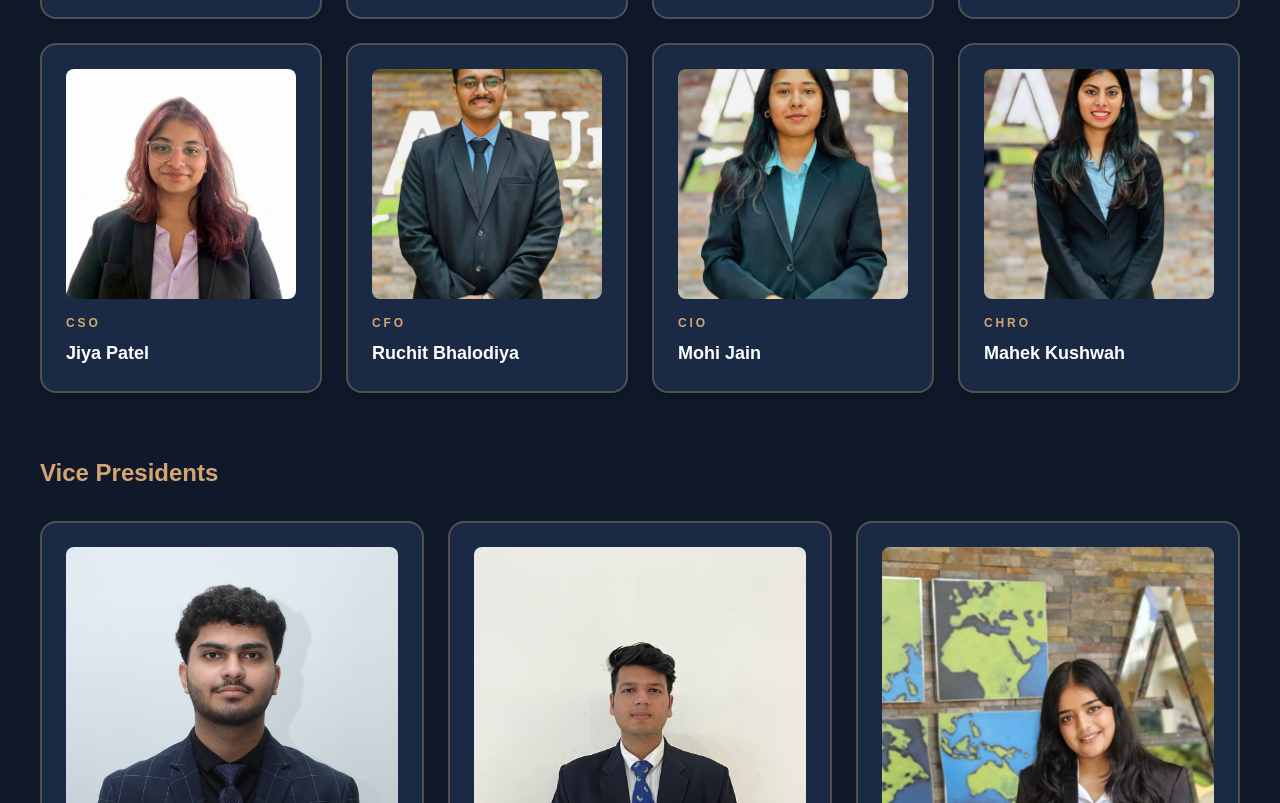
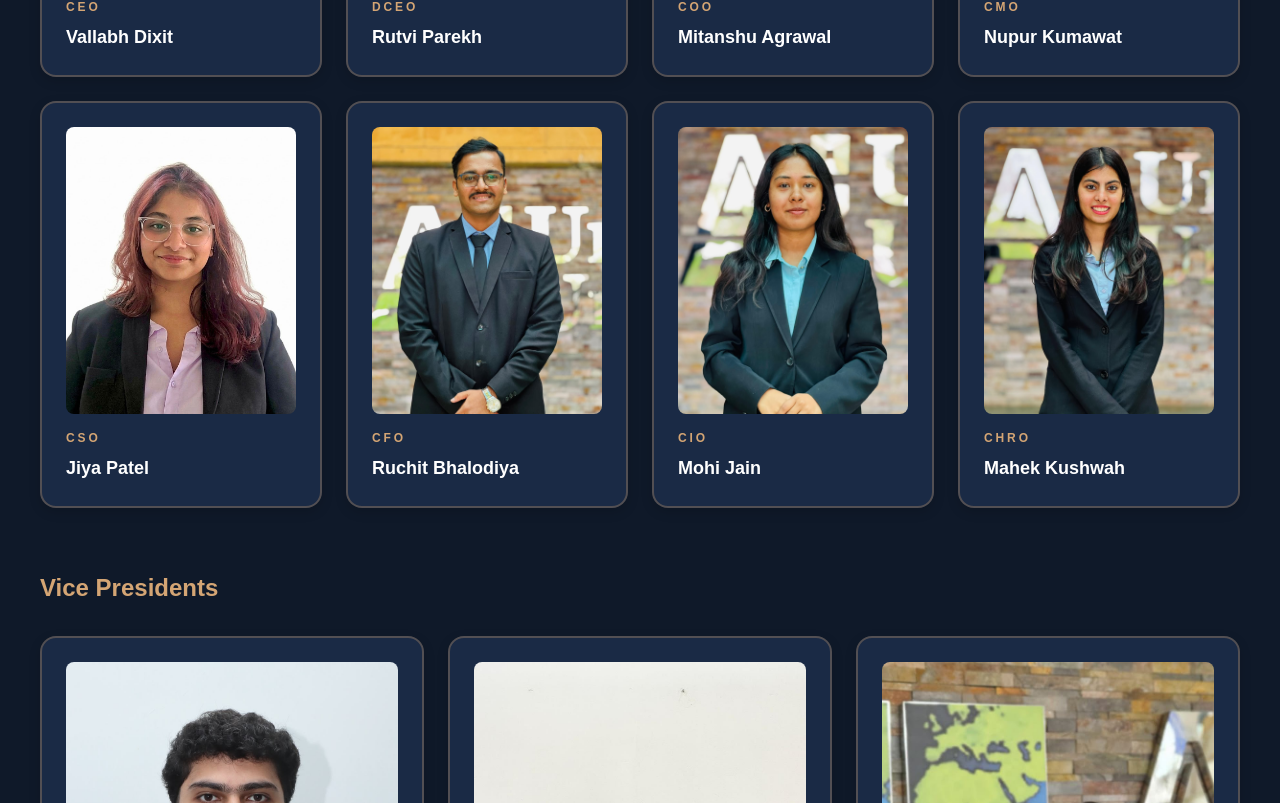
Before and after one commit to Rudrakshgupta22/ElCWEB, a React (Vite) app: page / in a window 1280 px wide. Shown: the part 6137-6940 px from the top of the page. Built offline with nearby package versions, Linux system fonts and the light colour scheme; the HTML template or start-up script is replaced by a standard one.

Commit message:
Picture alignment

```diff
--- a/src/components/Departments.jsx
+++ b/src/components/Departments.jsx
@@ -55,7 +55,7 @@ const departments = [
       'Delivers end-to-end execution, process governance, event logistics, and quality delivery for all ELC initiatives.',
     cSuite: ['Mitanshu Agrawal'],
     vp: 'Krishna Wagh',
-    leads: ['Logistics Lead', 'Delivery Lead', 'Compliance Lead']
+    leads: ['Yash Pardesi (Team Leader)', 'Aditya Kundaliya', 'Aditya Pandey','Sapna','Anvesha']
   },
 {
     icon: '.',
--- a/src/components/TeamRoster.jsx
+++ b/src/components/TeamRoster.jsx
@@ -5,65 +5,174 @@ function TeamRoster() {
 
   const team = {
     executives: [
-      { role: 'CEO', name: 'Vallabh Dixit', phone: '6380324734', email: 'vallabh.dixit@universalai.in', image: '/images/C-suites/vallabh.jpeg' },
-      { role: 'DCEO', name: 'Rutvi Parekh', phone: '9909076100', email: 'Rutvi.Parekh@universalai.in', image: '/images/C-suites/rutvi.jpeg' },
-      { role: 'COO', name: 'Mitanshu Agrawal', phone: '7300411055', email: 'Mitanshu.Agrawal@universalai.in', image: '/images/C-suites/mitanshu.jpeg' },
-      { role: 'CMO', name: 'Nupur Kumawat', phone: '6378372542', email: 'nupurkumawat@universalai.in', image: '/images/C-suites/nupur.jpeg' },
-      { role: 'CSO', name: 'Jiya Patel', phone: '7045229068', email: 'jiya.patel@universalai.in', image: '/images/C-suites/jiya.jpeg' },
-      { role: 'CFO', name: 'Ruchit Bhalodiya', phone: '9979350653', email: 'Ruchit.Bhalodiya@universalai.in', image: '/images/C-suites/ruchit.jpeg' },
-      { role: 'CIO', name: 'Mohi Jain', phone: '7470417010', email: 'Mohi.jain@universalai.in', image: '/images/C-suites/mohi.jpeg' },
-      { role: 'CHRO', name: 'Mahek Kushwah', phone: '8815352210', email: 'Mahek.kushwah@universalai.in', image: '/images/C-suites/mehek.jpeg' }
+      {
+        role: 'CEO',
+        name: 'Vallabh Dixit',
+        phone: '6380324734',
+        email: 'vallabh.dixit@universalai.in',
+        image: '/images/C-suites/vallabh.jpeg',
+        objectPosition: '50% 8%',
+      },
+      {
+        role: 'DCEO',
+        name: 'Rutvi Parekh',
+        phone: '9909076100',
+        email: 'Rutvi.Parekh@universalai.in',
+        image: '/images/C-suites/rutvi.jpeg',
+        objectPosition: '50% 8%',
+      },
+      {
+        role: 'COO',
+        name: 'Mitanshu Agrawal',
+        phone: '7300411055',
+        email: 'Mitanshu.Agrawal@universalai.in',
+        image: '/images/C-suites/mitanshu.jpeg',
+      },
+      {
+        role: 'CMO',
+        name: 'Nupur Kumawat',
+        phone: '6378372542',
+        email: 'nupurkumawat@universalai.in',
+        image: '/images/C-suites/nupur.jpeg',
+        objectPosition: '50% 6%',
+      },
+      {
+        role: 'CSO',
+        name: 'Jiya Patel',
+        phone: '7045229068',
+        email: 'jiya.patel@universalai.in',
+        image: '/images/C-suites/jiya.jpeg',
+      },
+      {
+        role: 'CFO',
+        name: 'Ruchit Bhalodiya',
+        phone: '9979350653',
+        email: 'Ruchit.Bhalodiya@universalai.in',
+        image: '/images/C-suites/ruchit.jpeg',
+        objectPosition: '50% 6%',
+      },
+      {
+        role: 'CIO',
+        name: 'Mohi Jain',
+        phone: '7470417010',
+        email: 'Mohi.jain@universalai.in',
+        image: '/images/C-suites/mohi.jpeg',
+        objectPosition: '50% 8%',
+      },
+      {
+        role: 'CHRO',
+        name: 'Mahek Kushwah',
+        phone: '8815352210',
+        email: 'Mahek.kushwah@universalai.in',
+        image: '/images/C-suites/mehek.jpeg',
+        objectPosition: '50% 5%',
+      },
     ],
+
     vicePresidents: [
-      { role: 'VP Marketing', name: 'Yash Sharma',image: '/images/VP/yash2.jpeg' },
-      { role: 'VP Operations', name: 'Krishna Wagh',image: '/images/VP/krishna.jpeg' },
-      { role: 'VP Sales', name: 'Pal Jain',image: '/images/VP/PAL.jpeg' },
-      { role: 'VP Finance', name: 'Luvkishan Agrawal',image: '/images/VP/luv.jpeg' },
-      { role: 'VP Innovation', name: 'Rudransh Choudhary',image: '/images/VP/rudransh.jpeg' },
-      { role: 'VP HR', name: 'Anchal Pandey',image: '/images/VP/anchal.jpeg' },
-    ]
+      {
+        role: 'VP Marketing',
+        name: 'Yash Sharma',
+        image: '/images/VP/yash2.jpeg',
+      },
+      {
+        role: 'VP Operations',
+        name: 'Krishna Wagh',
+        image: '/images/VP/krishna.jpeg',
+      },
+      {
+        role: 'VP Sales',
+        name: 'Pal Jain',
+        image: '/images/VP/PAL.jpeg',
+      },
+      {
+        role: 'VP Finance',
+        name: 'Luvkishan Agrawal',
+        image: '/images/VP/luv.jpeg',
+        objectPosition: '50% 8%',
+      },
+      {
+        role: 'VP Innovation',
+        name: 'Rudransh Choudhary',
+        image: '/images/VP/rudransh.jpeg',
+      },
+      {
+        role: 'VP HR',
+        name: 'Anchal Pandey',
+        image: '/images/VP/anchal.jpeg',
+      },
+    ],
   };
 
   return (
-    <section id="team" className="relative overflow-hidden bg-brand-navy py-24 sm:py-28">
+    <section
+      id="team"
+      className="relative overflow-hidden bg-brand-navy py-24 sm:py-28"
+    >
       <div className="mx-auto max-w-7xl px-6 sm:px-8 lg:px-10">
         <div className="space-y-16">
           <div className="text-center">
             <span className="inline-flex rounded-lg border border-brand-gold/30 bg-brand-gold/10 px-4 py-2 text-sm font-bold uppercase tracking-[0.24em] text-brand-gold">
               Leadership
             </span>
+
             <h2 className="mt-6 text-4xl font-black text-white sm:text-5xl">
               Meet Our Team
             </h2>
+
             <p className="mt-6 max-w-2xl mx-auto text-lg text-gray-300">
-              Driven by passionate leaders dedicated to transforming student learning through real-world experience.
+              Driven by passionate leaders dedicated to transforming student
+              learning through real-world experience.
             </p>
           </div>
 
-          {/* Executive Team */}
+          {/* Executive Committee */}
           <div>
-            <h3 className="text-2xl font-bold text-brand-gold mb-8">Executive Committee</h3>
+            <h3 className="text-2xl font-bold text-brand-gold mb-8">
+              Executive Committee
+            </h3>
+
             <div className="grid gap-6 sm:grid-cols-2 lg:grid-cols-4">
               {team.executives.map((member, idx) => (
                 <div
                   key={idx}
-                  onClick={() => setExpandedTeam(expandedTeam === idx ? null : idx)}
+                  onClick={() =>
+                    setExpandedTeam(expandedTeam === idx ? null : idx)
+                  }
                   className="group cursor-pointer rounded-2xl border-2 border-brand-gold/30 bg-brand-navy-light p-6 shadow-card transition hover:border-brand-gold hover:shadow-glow"
                 >
-                 <div className="aspect-square overflow-hidden rounded-lg mb-4">
+                  {/* Portrait Image */}
+                  <div className="aspect-[4/5] overflow-hidden rounded-lg mb-4">
                     <img
                       src={member.image}
                       alt={member.name}
-    className="w-full h-full object-cover"
+                      className="w-full h-full object-cover transition duration-300 group-hover:scale-105"
+                      style={{
+                        objectPosition:
+                          member.objectPosition || '50% 18%',
+                      }}
                     />
                   </div>
-                  <p className="text-xs uppercase tracking-[0.24em] text-brand-gold font-bold">{member.role}</p>
-                  <p className="text-lg font-bold text-white mt-2">{member.name}</p>
+
+                  <p className="text-xs uppercase tracking-[0.24em] text-brand-gold font-bold">
+                    {member.role}
+                  </p>
+
+                  <p className="text-lg font-bold text-white mt-2">
+                    {member.name}
+                  </p>
 
                   {expandedTeam === idx && (
                     <div className="mt-4 pt-4 border-t border-brand-gold/30 text-sm text-gray-300 space-y-2">
-                      <p><span className="text-brand-gold">Phone:</span> {member.phone}</p>
-                      <p><span className="text-brand-gold">Email:</span> {member.email}</p>
+                      <p>
+                        <span className="text-brand-gold">Phone:</span>{' '}
+                        {member.phone}
+                      </p>
+
+                      <p>
+                        <span className="text-brand-gold">Email:</span>{' '}
+                        {member.email}
+                      </p>
                     </div>
                   )}
                 </div>
@@ -73,22 +182,35 @@ function TeamRoster() {
 
           {/* Vice Presidents */}
           <div>
-            <h3 className="text-2xl font-bold text-brand-gold mb-8">Vice Presidents</h3>
+            <h3 className="text-2xl font-bold text-brand-gold mb-8">
+              Vice Presidents
+            </h3>
+
             <div className="grid gap-6 sm:grid-cols-2 lg:grid-cols-3">
               {team.vicePresidents.map((member, idx) => (
                 <div
                   key={idx}
                   className="rounded-2xl border-2 border-brand-gold/30 bg-brand-navy-light p-6 shadow-card transition hover:border-brand-gold hover:shadow-glow"
                 >
-                  <div className="aspect-square overflow-hidden rounded-lg mb-4">
+                  <div className="aspect-[4/5] overflow-hidden rounded-lg mb-4">
                     <img
                       src={member.image}
                       alt={member.name}
                       className="w-full h-full object-cover"
+                      style={{
+                        objectPosition:
+                          member.objectPosition || '50% 18%',
+                      }}
                     />
                   </div>
-                  <p className="text-xs uppercase tracking-[0.24em] text-brand-gold font-bold">{member.role}</p>
-                  <p className="text-lg font-bold text-white mt-2">{member.name}</p>
+
+                  <p className="text-xs uppercase tracking-[0.24em] text-brand-gold font-bold">
+                    {member.role}
+                  </p>
+
+                  <p className="text-lg font-bold text-white mt-2">
+                    {member.name}
+                  </p>
                 </div>
               ))}
             </div>
```
Lines whose indentation alone changed are shown as unchanged.
